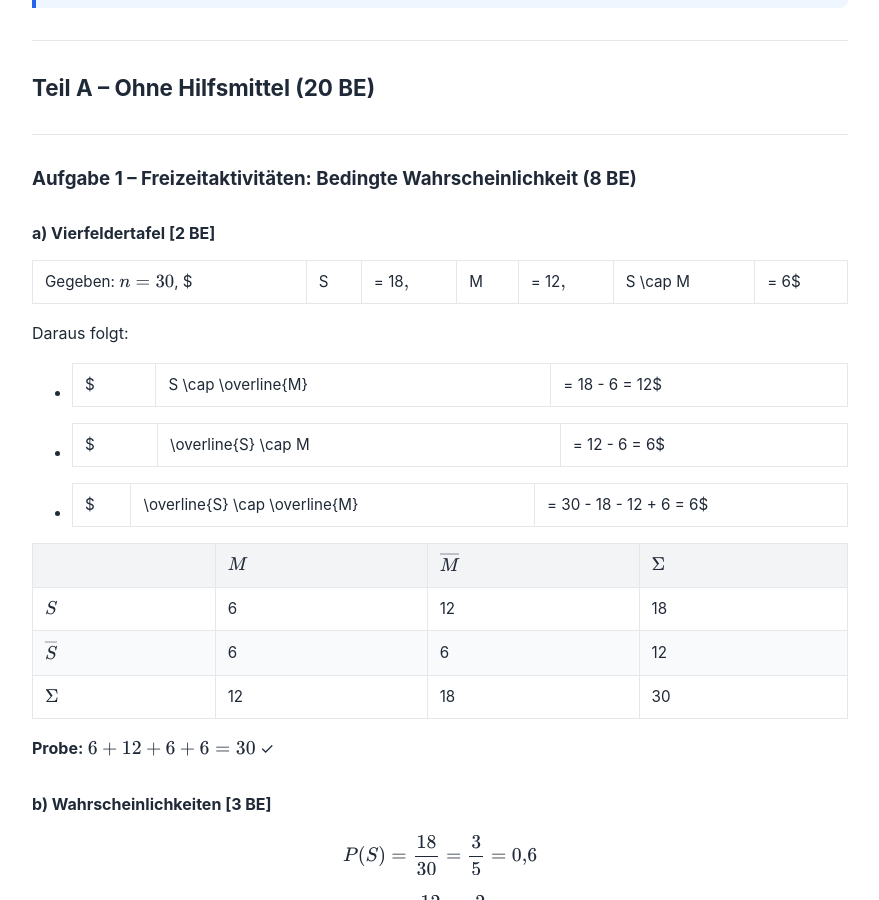
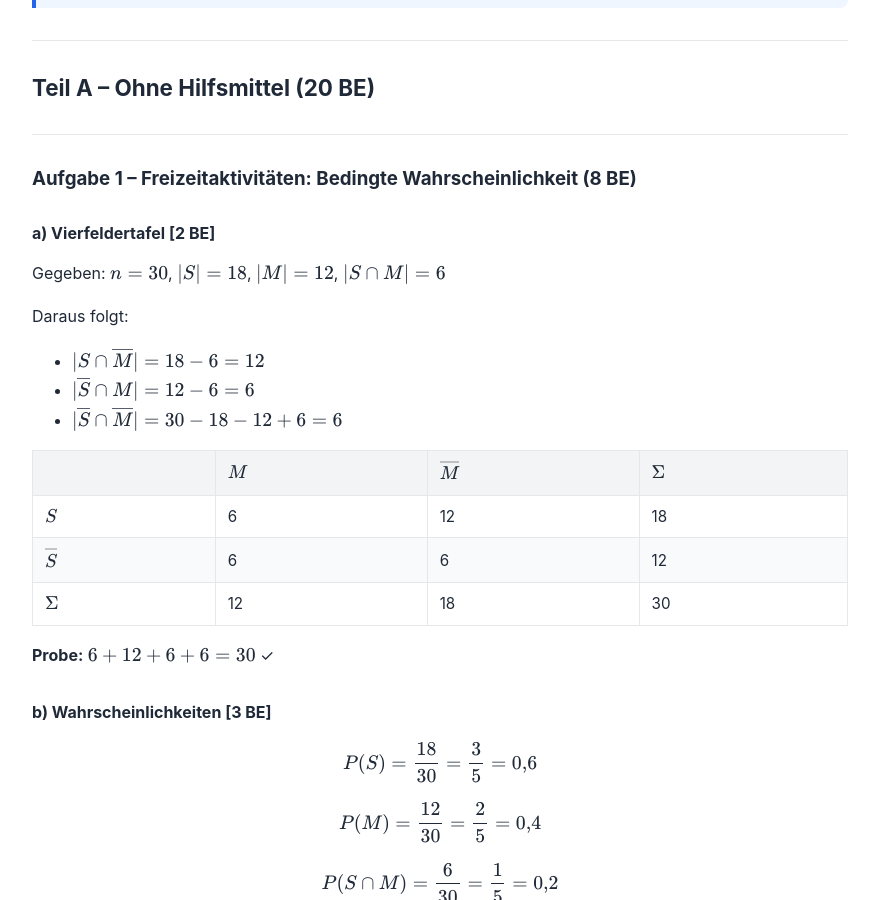
Before and after one commit to markusrt/examination-training, a Jekyll site: the page built from gymnasium/stochastik/bayern-12-klasse/loesung-klausur-01.md, in a window 1280 px wide and 900 px high, scrolled down 361 px. Shown: the whole window, without its empty margins (200-1079 px from the left). Built offline with Jekyll 4.4.1, drawn with Linux system fonts in a browser that asks for light colours.

Commit message:
Fix LaTeX rendering: replace pipe characters with \lvert/\rvert to prevent kramdown table parsing
Agent-Logs-Url: https://github.com/markusrt/examination-training/sessions/d475d1a5-e4f2-4547-bf02-02fa47238643

Co-authored-by: markusrt <299753+markusrt@users.noreply.github.com>

```diff
--- a/gymnasium/stochastik/bayern-12-klasse/loesung-klausur-01.md
+++ b/gymnasium/stochastik/bayern-12-klasse/loesung-klausur-01.md
@@ -24,12 +24,12 @@ typ: loesung
 
 #### a) Vierfeldertafel [2 BE]
 
-Gegeben: $n = 30$, $|S| = 18$, $|M| = 12$, $|S \cap M| = 6$
+Gegeben: $n = 30$, $\lvert S\rvert = 18$, $\lvert M\rvert = 12$, $\lvert S \cap M\rvert = 6$
 
 Daraus folgt:
-- $|S \cap \overline{M}| = 18 - 6 = 12$
-- $|\overline{S} \cap M| = 12 - 6 = 6$
-- $|\overline{S} \cap \overline{M}| = 30 - 18 - 12 + 6 = 6$
+- $\lvert S \cap \overline{M}\rvert = 18 - 6 = 12$
+- $\lvert\overline{S} \cap M\rvert = 12 - 6 = 6$
+- $\lvert\overline{S} \cap \overline{M}\rvert = 30 - 18 - 12 + 6 = 6$
 
 |                     | $M$ | $\overline{M}$ | $\Sigma$ |
 |---------------------|-----|----------------|----------|
```
